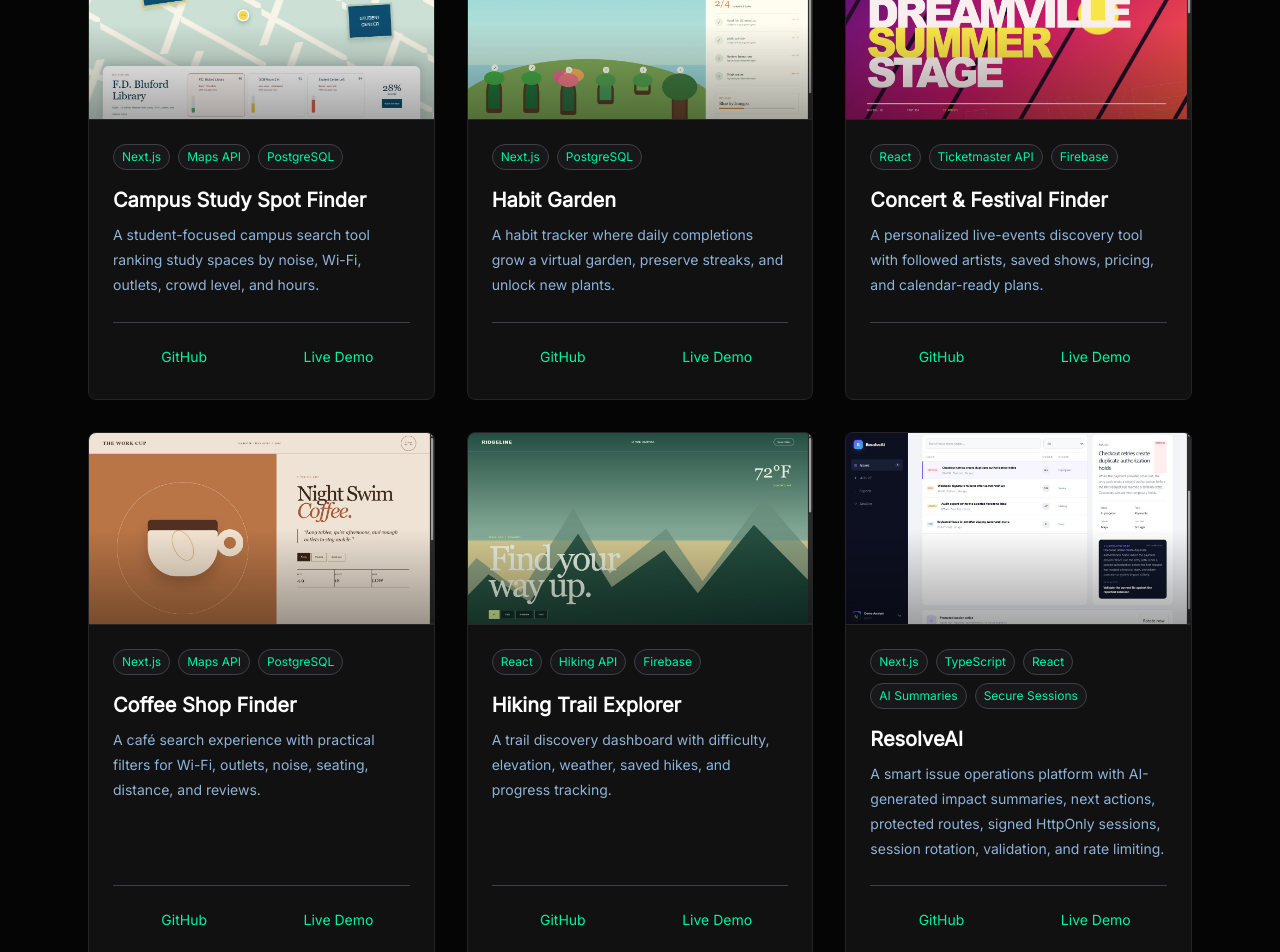
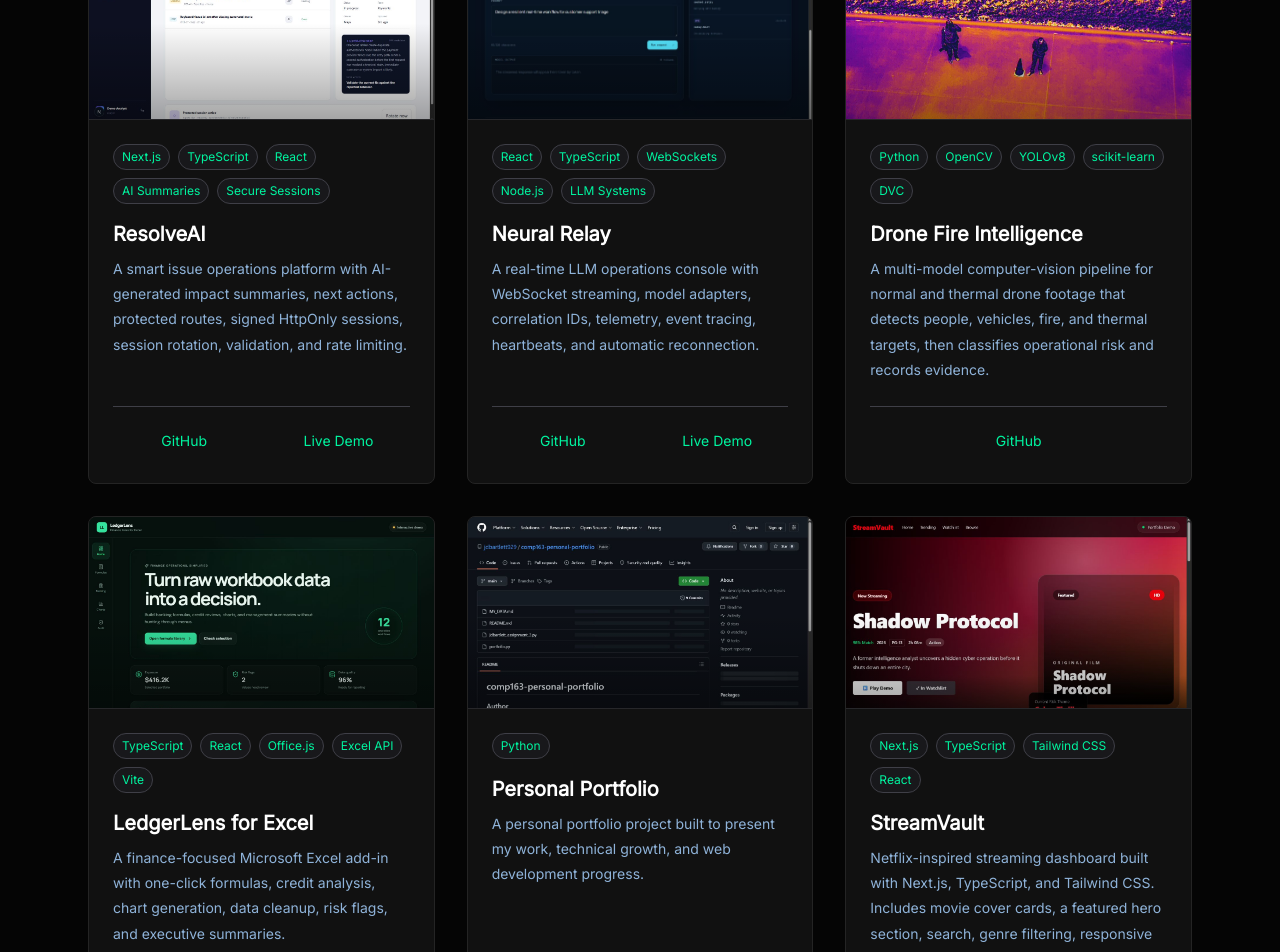
Before and after one commit to jdbartlett929/julian-portfolio, a Next.js app: page / in a window 1280 px wide. Shown: the part 3940-4892 px from the top of the page. Built offline with nearby package versions, Linux system fonts and the light colour scheme.

Commit message:
Remove additional portfolio project cards

```diff
--- a/app/page.tsx
+++ b/app/page.tsx
@@ -73,52 +73,12 @@ const projects = [
     image: "/project-images/interview-coach.png",
   },
   {
-    title: "AI Travel Planner",
-    description: "A complete trip builder with budget allocation, restaurants, places to visit, and a saved day-by-day itinerary.",
-    tech: ["Next.js", "OpenAI", "Maps API"],
-    github: "https://github.com/jdbartlett929/ai-product-lab",
-    live: "https://ai-product-lab-psi.vercel.app/projects/travel-planner",
-    image: "/project-images/travel-planner.png",
-  },
-  {
-    title: "Campus Study Spot Finder",
-    description: "A student-focused campus search tool ranking study spaces by noise, Wi-Fi, outlets, crowd level, and hours.",
-    tech: ["Next.js", "Maps API", "PostgreSQL"],
-    github: "https://github.com/jdbartlett929/ai-product-lab",
-    live: "https://ai-product-lab-psi.vercel.app/projects/study-spot-finder",
-    image: "/project-images/study-spot-finder.png",
-  },
-  {
-    title: "Habit Garden",
-    description: "A habit tracker where daily completions grow a virtual garden, preserve streaks, and unlock new plants.",
-    tech: ["Next.js", "PostgreSQL"],
-    github: "https://github.com/jdbartlett929/ai-product-lab",
-    live: "https://ai-product-lab-psi.vercel.app/projects/habit-garden",
-    image: "/project-images/habit-garden.png",
-  },
-  {
     title: "Concert & Festival Finder",
     description: "A personalized live-events discovery tool with followed artists, saved shows, pricing, and calendar-ready plans.",
     tech: ["React", "Ticketmaster API", "Firebase"],
     github: "https://github.com/jdbartlett929/ai-product-lab",
     live: "https://ai-product-lab-psi.vercel.app/projects/concert-finder",
     image: "/project-images/concert-finder.png",
-  },
-  {
-    title: "Coffee Shop Finder",
-    description: "A café search experience with practical filters for Wi-Fi, outlets, noise, seating, distance, and reviews.",
-    tech: ["Next.js", "Maps API", "PostgreSQL"],
-    github: "https://github.com/jdbartlett929/ai-product-lab",
-    live: "https://ai-product-lab-psi.vercel.app/projects/coffee-finder",
-    image: "/project-images/coffee-finder.png",
-  },
-  {
-    title: "Hiking Trail Explorer",
-    description: "A trail discovery dashboard with difficulty, elevation, weather, saved hikes, and progress tracking.",
-    tech: ["React", "Hiking API", "Firebase"],
-    github: "https://github.com/jdbartlett929/ai-product-lab",
-    live: "https://ai-product-lab-psi.vercel.app/projects/trail-explorer",
-    image: "/project-images/trail-explorer.png",
   },
   {
     title: "ResolveAI",
```
